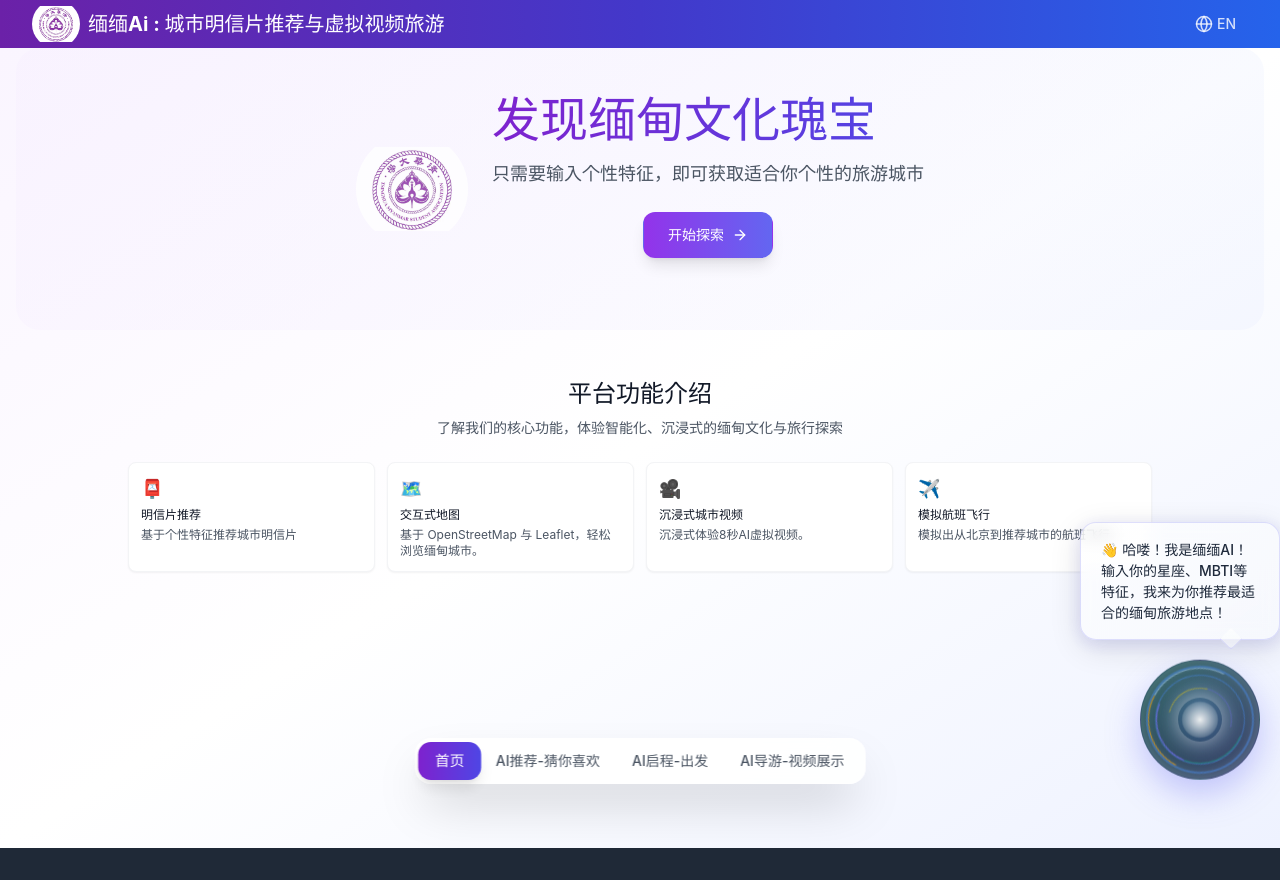
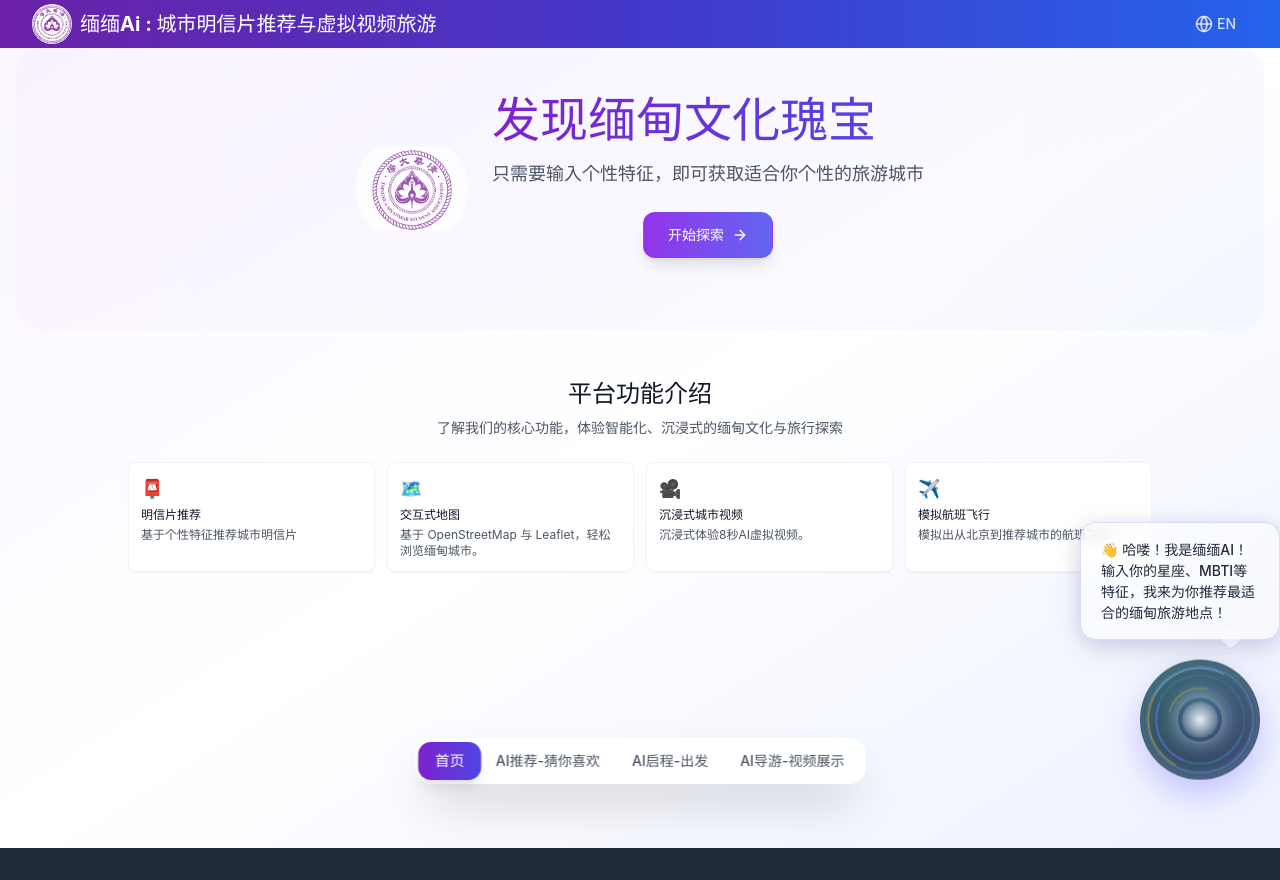
Before and after one commit to FreddyYIn/tsinghuaMmCultureshow, a React (Vite) app: page / in a window 1280 px wide. Built offline with nearby package versions, Linux system fonts and the light colour scheme.

Commit message:
Fix logo display issue - reduce size and use object-cover

```diff
--- a/src/components/Layout.tsx
+++ b/src/components/Layout.tsx
@@ -46,7 +46,7 @@ const Layout: React.FC<LayoutProps> = ({ children }) => {
               <img
                 src="/images/logo.png"
                 alt="Logo"
-                className="w-12 h-12 rounded-full object-contain"
+                className="w-10 h-10 rounded-full object-cover"
               />
               <span className="text-white font-bold text-xl">{t('brand.name')}</span>
             </Link>
```
